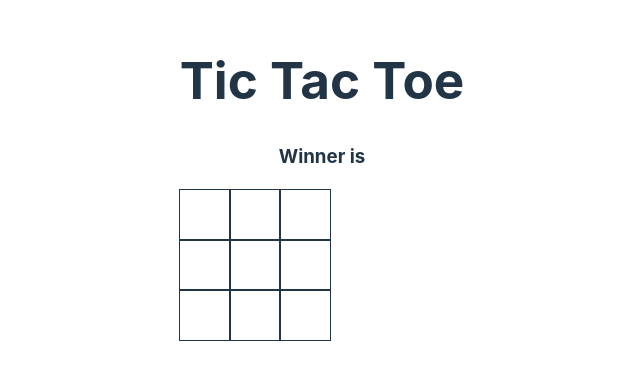
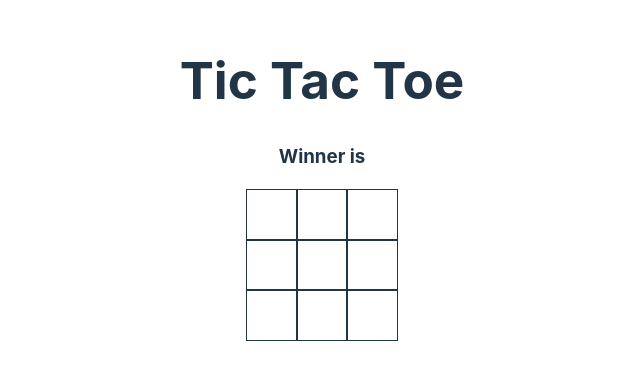
Before and after one commit to anhdang00/BpReactApp, a React (Vite) app: page /1 in a window 1280 px wide. Shown: the part 221-600 px from the top of the page, without its empty margins (318-958 px from the left). Built offline with nearby package versions, Linux system fonts and the light colour scheme.

Commit message:
center board

```diff
--- a/src/events/TicTacToe/Board.jsx
+++ b/src/events/TicTacToe/Board.jsx
@@ -7,7 +7,8 @@ export default function Board({setBoardState, isXNext, setIsXNext, boardState,..
         display:'flex',
         flexFlow:'row wrap',
         width:'calc(var(--cellSize)*3)',
-        height:'calc(var(--cellSize)*3)'
+        height:'calc(var(--cellSize)*3)',
+        margin: '0 auto',
       }
 
     return (
```
